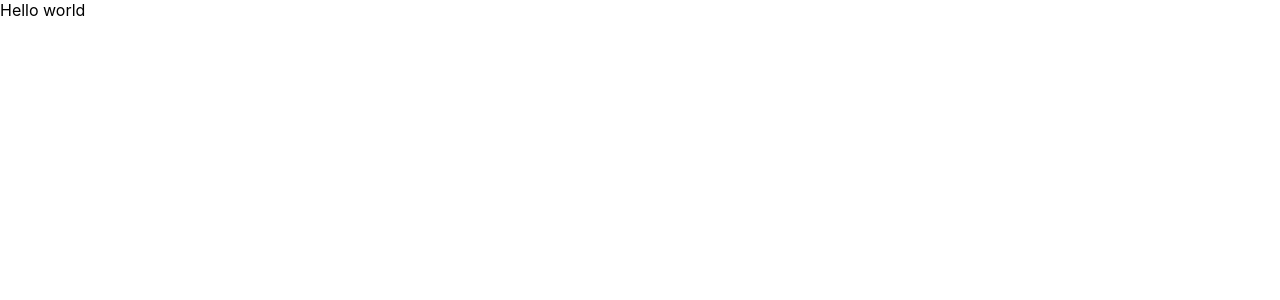
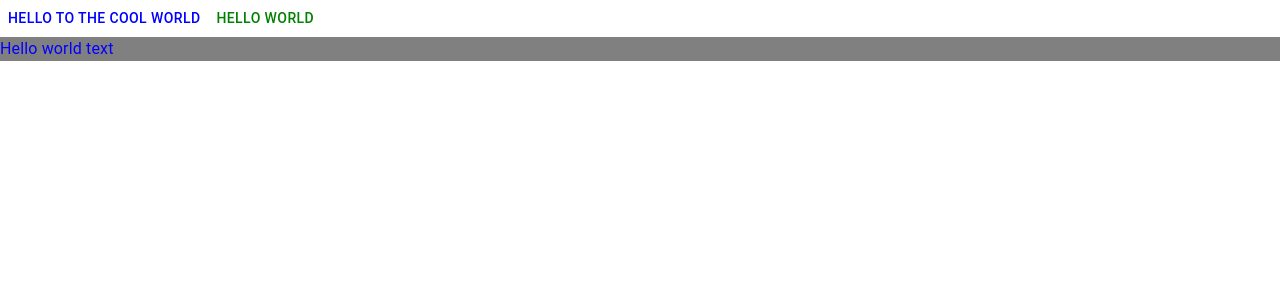
Before and after one commit to ArifSanaullah/learning-material-ui, a React (Create React App) app in the folder session1/: page / in a window 1280 px wide. Shown: the top 300 px of the page. Built offline with nearby package versions, Linux system fonts and the light colour scheme; the HTML template or start-up script is replaced by a standard one.

Commit message:
feat: makeStyles

```diff
--- a/session1/package.json
+++ b/session1/package.json
@@ -9,6 +9,7 @@
     "@testing-library/jest-dom": "^4.2.4",
     "@testing-library/react": "^9.3.2",
     "@testing-library/user-event": "^7.1.2",
+    "classnames": "^2.2.6",
     "react": "^16.13.1",
     "react-dom": "^16.13.1",
     "react-scripts": "3.4.1"
--- a/session1/src/App.js
+++ b/session1/src/App.js
@@ -1,8 +1,39 @@
 import React from "react";
 import "./App.css";
+import { makeStyles } from "@material-ui/core/styles";
+import { Button, Typography } from "@material-ui/core";
+import CoolButton from "./CoolButton";
+import classNames from "classnames";
+
+const useStyles = makeStyles((theme) => ({
+  buttonStyles: {
+    color: "green",
+    border: "1",
+  },
+  textStyles: {
+    color: "red",
+    [theme.breakpoints.up("sm")]: {
+      color: "blue",
+    },
+  },
+  textBackground: {
+    backgroundColor: "gray",
+  },
+}));
 
 function App() {
-  return <div>Hello world</div>;
+  const classes = useStyles();
+  return (
+    <div>
+      <CoolButton cool={true} />
+      <Button className={classes.buttonStyles}>Hello world</Button>
+      <Typography
+        className={classNames(classes.textStyles, classes.textBackground)}
+      >
+        Hello world text
+      </Typography>
+    </div>
+  );
 }
 
 export default App;
--- /dev/null
+++ b/session1/src/CoolButton.js
@@ -0,0 +1,18 @@
+import React from "react";
+import { Button } from "@material-ui/core";
+import { makeStyles } from "@material-ui/core/styles";
+
+const useStyles = makeStyles({
+  buttonStyles: {
+    color: ({ cool }) => (cool ? "blue" : "red"),
+  },
+});
+
+function CoolButton({ cool }) {
+  const classes = useStyles({ cool });
+  return (
+    <Button className={classes.buttonStyles}>Hello to the Cool world</Button>
+  );
+}
+
+export default CoolButton;
```
Also changed, not shown: 1 other file (tests, documents, lock files or other folders).
